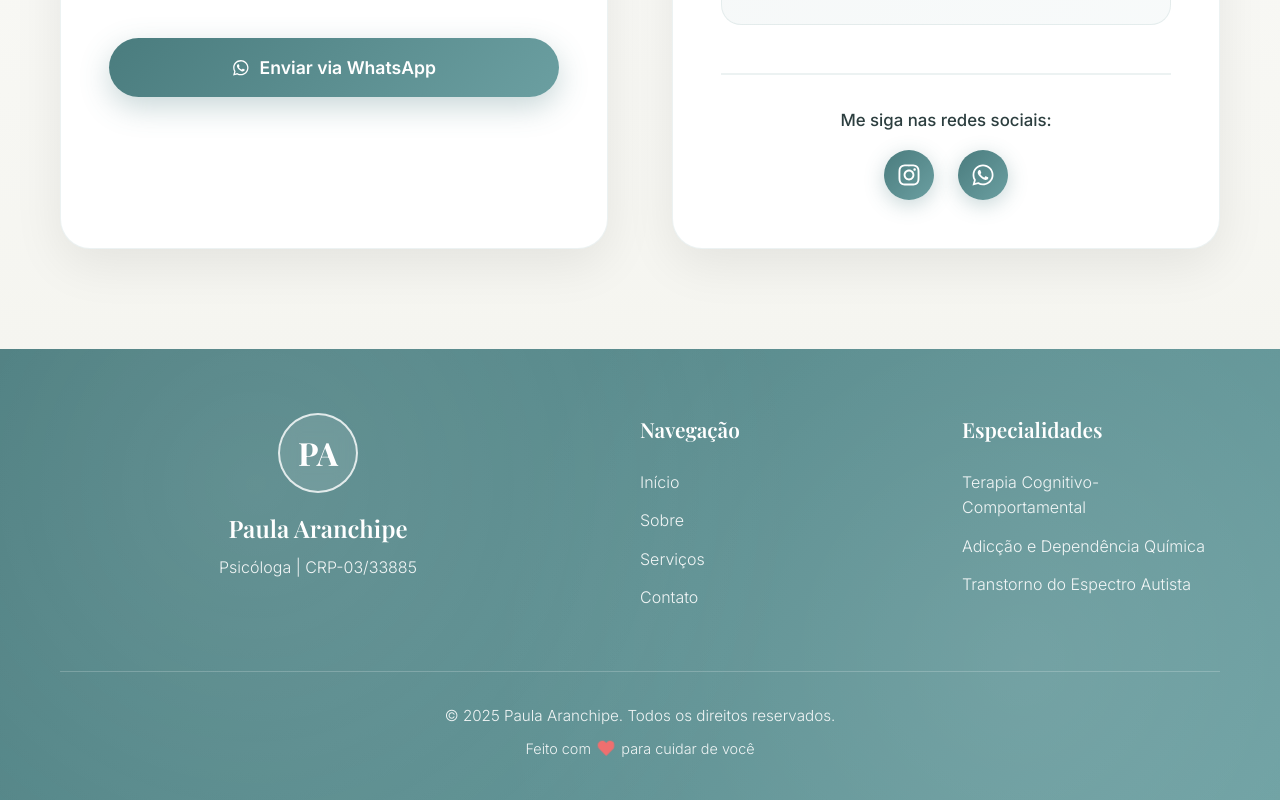
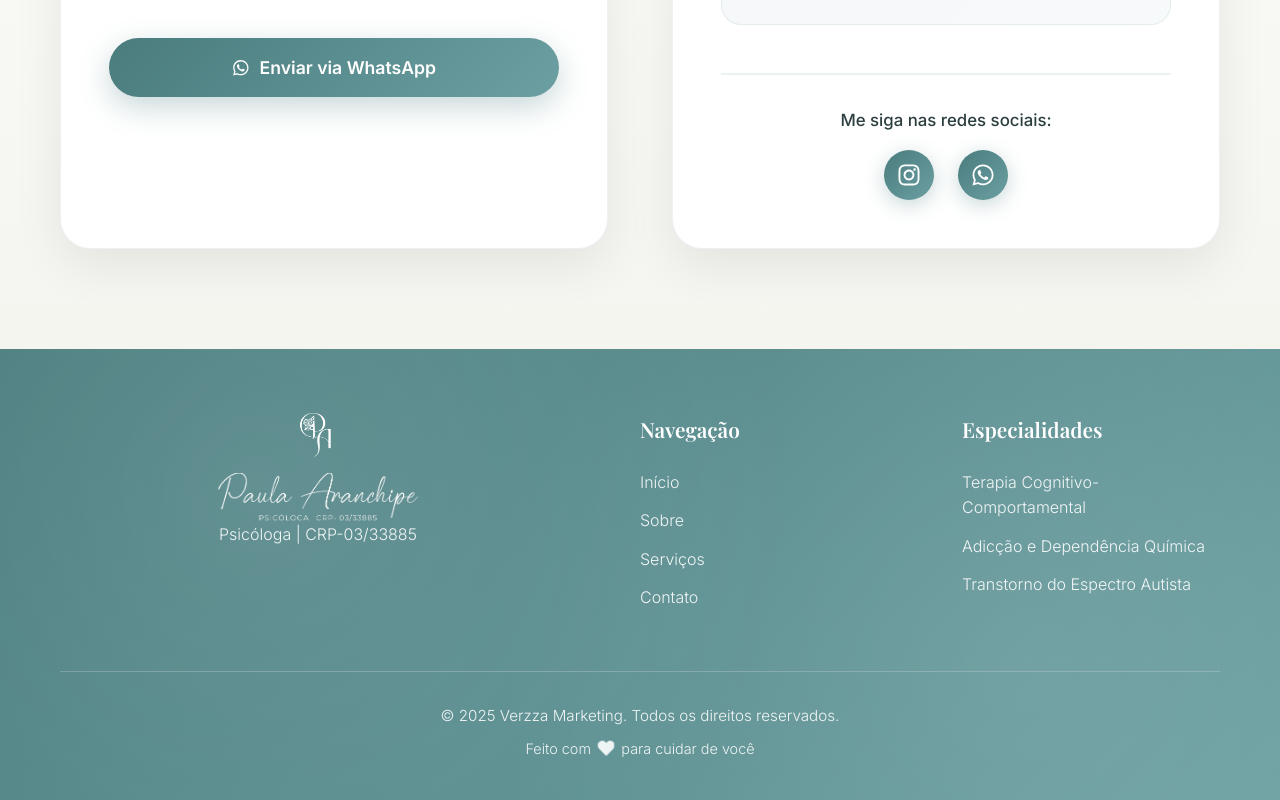
Before and after one commit to MP-oliveira/psicologa-landing, a Next.js app: page / in a window 1280 px wide. Shown: the part 5917-6717 px from the top of the page. Built offline with nearby package versions, Linux system fonts and the light colour scheme.

Commit message:
🎨 Footer atualizado: Logo e copyright Verzza Marketing
✨ Mudanças no footer:
- Substituído nome por logo (logoImg.png + logoTexto.png)
- Copyright alterado para 'Verzza Marketing'
- Coração alterado de vermelho para branco
- Layout otimizado com as novas imagens

```diff
--- a/components/sections/Footer.js
+++ b/components/sections/Footer.js
@@ -1,6 +1,7 @@
 'use client'
 
 import { FaHeart } from 'react-icons/fa'
+import Image from 'next/image'
 import styles from '../../styles/Footer.module.css'
 
 export default function Footer() {
@@ -9,11 +10,25 @@ export default function Footer() {
       <div className="container">
         <div className={styles.footerContent}>
           <div className={styles.logoSection}>
-            <div className={styles.logoCircle}>
-              <span>PA</span>
+            <div className={styles.logoContainer}>
+              <Image
+                src="/images/logoImg.png"
+                alt="Logo Paula Aranchipe"
+                width={60}
+                height={60}
+                style={{ objectFit: 'contain' }}
+              />
             </div>
-            <p className={styles.logoText}>Paula Aranchipe</p>
-            <p className={styles.crp}>Psicóloga | CRP-03/33885</p>
+            <div className={styles.logoTextContainer}>
+              <Image
+                src="/images/logoTexto.png"
+                alt="Paula Aranchipe - Psicóloga"
+                width={200}
+                height={50}
+                style={{ objectFit: 'contain' }}
+              />
+              <p className={styles.crp}>Psicóloga | CRP-03/33885</p>
+            </div>
           </div>
 
           <div className={styles.linksSection}>
@@ -38,7 +53,7 @@ export default function Footer() {
 
         <div className={styles.footerBottom}>
           <p>
-            © {new Date().getFullYear()} Paula Aranchipe. Todos os direitos reservados.
+            © {new Date().getFullYear()} Verzza Marketing. Todos os direitos reservados.
           </p>
           <p className={styles.madeWith}>
             Feito com <FaHeart className={styles.heart} /> para cuidar de você
--- a/styles/Footer.module.css
+++ b/styles/Footer.module.css
@@ -33,31 +33,17 @@
   text-align: center;
 }
 
-.logoCircle {
-  width: 80px;
-  height: 80px;
-  margin: 0 auto 1rem;
-  border: 2px solid rgba(255, 255, 255, 0.8);
-  border-radius: 50%;
+.logoContainer {
   display: flex;
-  align-items: center;
   justify-content: center;
-  background: rgba(255, 255, 255, 0.1);
-  backdrop-filter: blur(10px);
+  margin-bottom: 1rem;
 }
 
-.logoCircle span {
-  font-family: 'Playfair Display', serif;
-  font-size: 2rem;
-  font-weight: 700;
-  color: white;
-}
-
-.logoText {
-  font-size: 1.5rem;
-  font-family: 'Playfair Display', serif;
-  font-weight: 600;
-  margin-bottom: 0.5rem;
+.logoTextContainer {
+  display: flex;
+  flex-direction: column;
+  align-items: center;
+  text-align: center;
 }
 
 .crp {
@@ -122,7 +108,7 @@
 }
 
 .heart {
-  color: #ff6b6b;
+  color: white;
   animation: heartbeat 1.5s ease-in-out infinite;
 }
 
```
